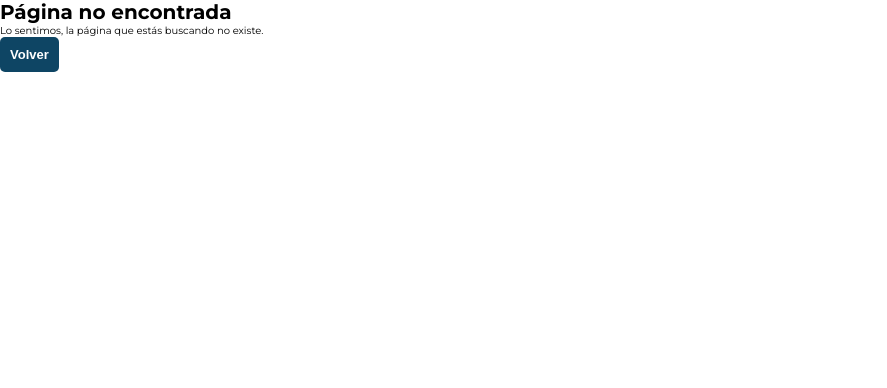
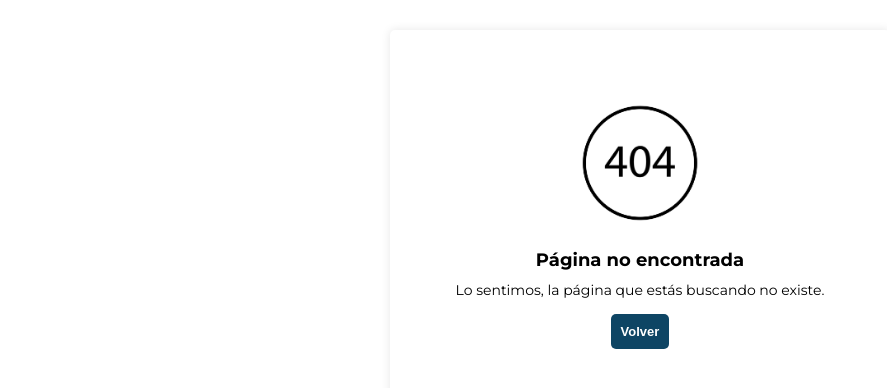
Before and after one commit to alfred3ks/wallypop-react, a React (Vite) app: page /404 in a window 1280 px wide. Shown: the top 388 px of the page, without its empty margins (0-887 px from the left). Built offline with nearby package versions, Linux system fonts and the light colour scheme.

Commit message:
Agrego los estilos de la página 404.

```diff
--- a/src/pages/NotFoundPage/index.jsx
+++ b/src/pages/NotFoundPage/index.jsx
@@ -1,16 +1,58 @@
 import { Link } from 'react-router-dom';
 import Button from '../../components/Button';
+import styled from 'styled-components';
+import image404 from '../../assets/404.jpg';
 
 const NotFoundPage = () => {
   return (
-    <div>
-      <h1>Página no encontrada</h1>
-      <p>Lo sentimos, la página que estás buscando no existe.</p>
+    <Container>
+      <Img src={image404} alt={image404} />
+      <Title>Página no encontrada</Title>
+      <Paragraph>
+        Lo sentimos, la página que estás buscando no existe.
+      </Paragraph>
       <Link to="/">
         <Button>Volver</Button>
       </Link>
-    </div>
+    </Container>
   );
 };
 
+const Container = styled.div`
+  width: 300px;
+  text-align: center;
+  margin: 0 auto;
+  margin-top: 30px;
+  padding: 50px;
+  background-color: #ffffff;
+  border-radius: 5px;
+  box-shadow: 0 0 10px rgba(0, 0, 0, 0.1);
+  @media screen and (width >= 768px) {
+    width: 500px;
+  }
+`;
+
+const Img = styled.img`
+  width: 170px;
+  @media screen and (width >= 768px) {
+    width: 250px;
+  }
+`;
+
+const Title = styled.h1`
+  font-size: 1.6rem;
+  margin-bottom: 10px;
+  @media screen and (width >= 768px) {
+    font-size: 1.8rem;
+  }
+`;
+
+const Paragraph = styled.p`
+  font-size: 1.2rem;
+  margin-bottom: 15px;
+  @media screen and (width >= 768px) {
+    font-size: 1.4rem;
+  }
+`;
+
 export default NotFoundPage;
```
Also changed, not shown: src/assets/404.jpg (added).
